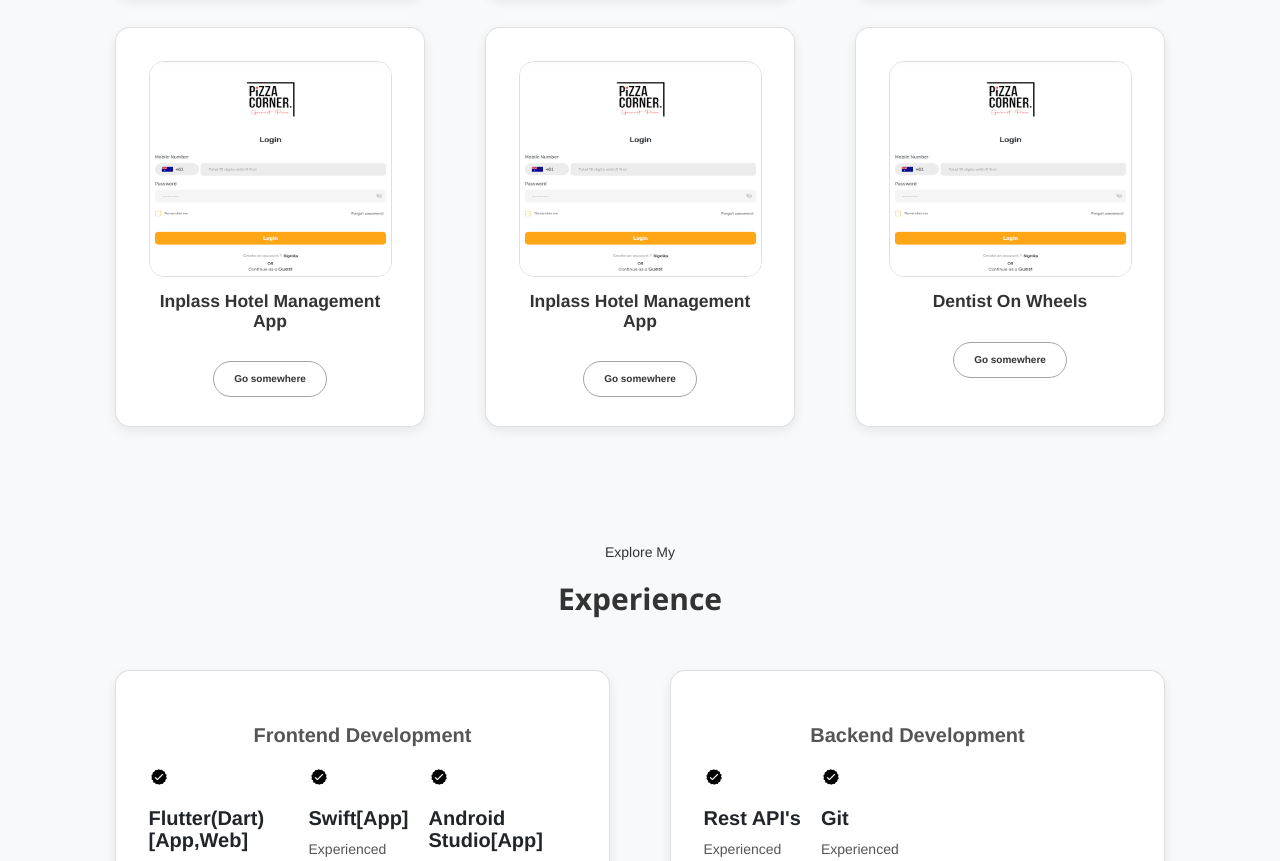
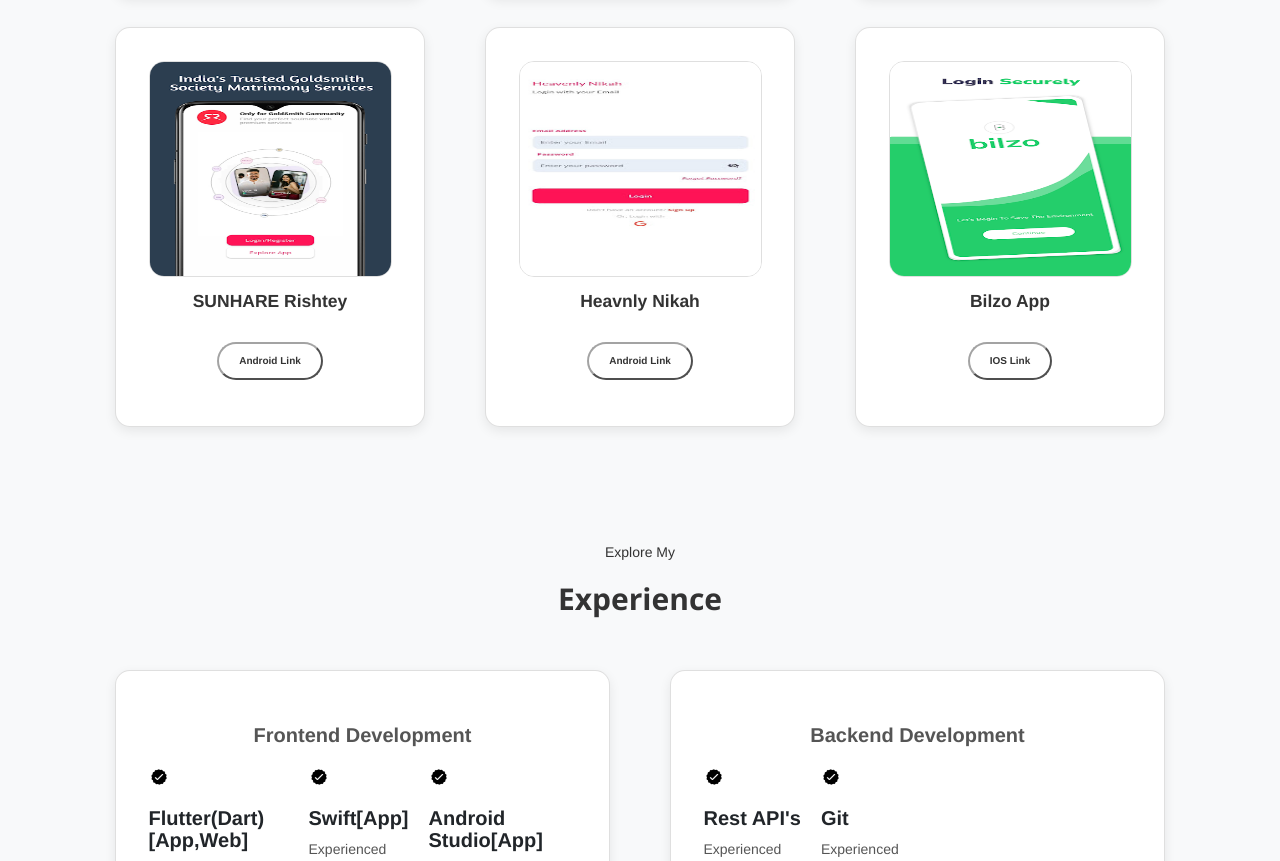
Before and after one commit to adarshpreet/gitHub-portfolio, a plain HTML site: page index.html in a window 1280 px wide. Shown: the part 1534-2395 px from the top of the page. Drawn offline with nearby package versions, Linux system fonts and the light colour scheme.

Commit message:
add images

```diff
--- a/index.html
+++ b/index.html
@@ -176,32 +176,51 @@
         <div class="col-12 col-sm-6 col-md-6 col-lg-4">
           <div class="card project-info-card">
             <div class="card-body">
-              <img src="images/screenshot.png" alt="project screenshot" class="project-screenshots">
-              <h2 class="about-card-body-heading">Inplass Hotel Management App</h2>
-              <div class="about-card-button-div">
+              <img src="images/sunhareRistey.png" alt="project screenshot" class="project-screenshots">
+              <h2 class="about-card-body-heading">SUNHARE Rishtey
+              </h2>
+              <div class="btn-container">
+                <button class="btn-primary about-card-buttons" onclick="location.href='https://play.google.com/store/apps/details?id=com.sunhare.rishtey&hl=en_AU'">
+                  Android Link
+                <!-- </button><button class="btn-primary about-card-buttons" onclick="location.href='https://apps.apple.com/in/app/alaje-connect/id6463431198 '">
+                 IOS Link
+                </button> -->
+              </div>
+              <!-- <div class="about-card-button-div">
                 <a href="#" class="btn btn-primary about-card-buttons">Go somewhere</a>
-              </div>
+              </div> -->
             </div>
           </div>
         </div>
         <div class="col-12 col-sm-6 col-md-6 col-lg-4">
           <div class="card project-info-card">
             <div class="card-body">
-              <img src="images/screenshot.png" alt="project screenshot" class="project-screenshots">
-              <h2 class="about-card-body-heading">Inplass Hotel Management App</h2>
-              <div class="about-card-button-div">
+              <img src="images/heavnly.jpg" alt="project screenshot" class="project-screenshots">
+              <h2 class="about-card-body-heading">Heavnly Nikah</h2>
+              <div class="btn-container">
+                <button class="btn-primary about-card-buttons" onclick="location.href='https://play.google.com/store/apps/details?id=com.user.heavenlynikkah&pcampaignid=web_share'">
+                  Android Link
+                <!-- </button><button class="btn-primary about-card-buttons" onclick="location.href='https://apps.apple.com/in/app/alaje-connect/id6463431198 '">
+                 IOS Link
+                </button> -->
+              </div>
+              <!-- <div class="about-card-button-div">
                 <a href="#" class="btn btn-primary about-card-buttons">Go somewhere</a>
-              </div>
+              </div> -->
             </div>
           </div>
         </div>
         <div class="col-12 col-sm-12 col-md-12 col-lg-4">
           <div class="card project-info-card">
             <div class="card-body">
-              <img src="images/screenshot.png" alt="project screenshot" class="project-screenshots">
-              <h2 class="about-card-body-heading">Dentist On Wheels</h2>
-              <div class="about-card-button-div">
-                <a href="#" class="btn btn-primary about-card-buttons">Go somewhere</a>
+              <img src="images/bilzo.png" alt="project screenshot" class="project-screenshots">
+              <h2 class="about-card-body-heading">Bilzo App</h2>
+              <div class="btn-container">
+                <button class="btn-primary about-card-buttons" onclick="location.href='https://apps.apple.com/in/app/bilzo/id1534859461'">
+                  IOS Link
+                <!-- </button><button class="btn-primary about-card-buttons" onclick="location.href='https://apps.apple.com/in/app/alaje-connect/id6463431198 '">
+                 IOS Link
+                </button> -->
               </div>
             </div>
           </div>
```
Also changed, not shown: images/bilzo.png (added), images/heavnly.jpg (added), images/sunhareRistey.png (added).
